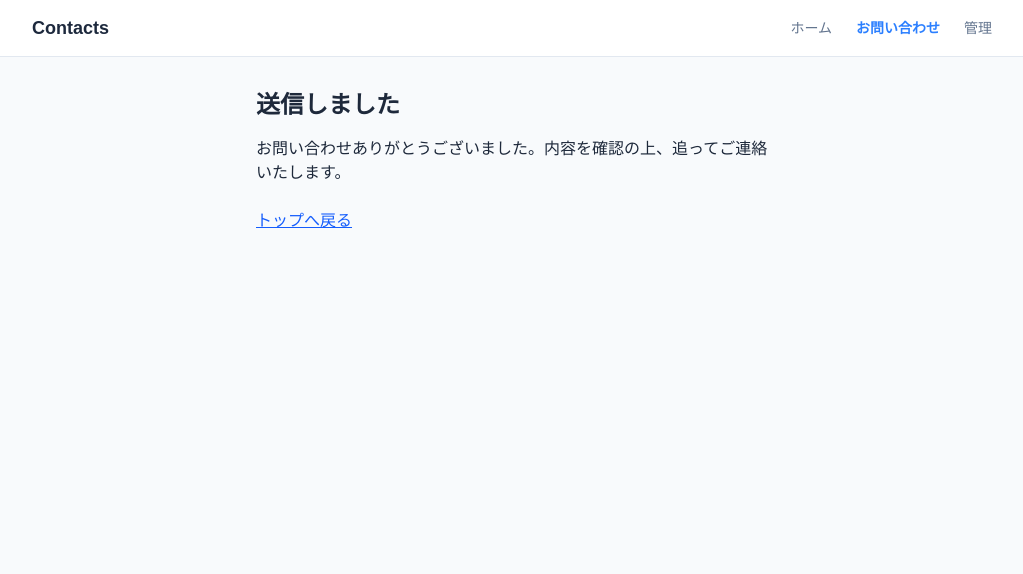
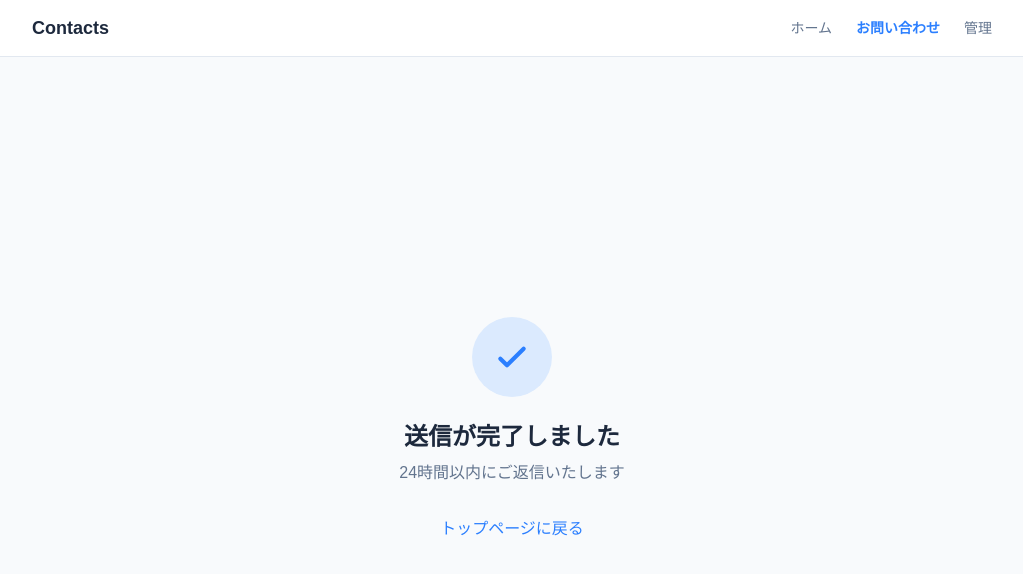
Before and after one commit to naoya0918/supabase-contacts, a Next.js app: page /contact/thanks in a window 1280 px wide. Shown: the top 574 px of the page, without its empty margins (128-1151 px from the left). Built offline with nearby package versions, Linux system fonts and the light colour scheme.

Commit message:
style: 完了ページにチェックマーク付きデザインを適用

```diff
--- a/app/contact/thanks/page.tsx
+++ b/app/contact/thanks/page.tsx
@@ -1,20 +1,48 @@
 // 送信完了ページ
-// ContactForm から router.push("/contact/thanks") でここに遷移してくる。
-// ユーザーが戻るボタンを押して再送しないよう、フォーム領域を含めず完了メッセージのみを表示する。
-// Server Component として静的に返すだけでクライアント JS は不要。
+// フォーム送信成功後に router.push("/contact/thanks") で遷移してくる
+// フォーム領域を含めないことで、戻るボタンでの再送を防ぐ
 import Link from "next/link";
 
 export default function ContactThanksPage() {
   return (
-    <main className="p-8 max-w-xl mx-auto">
-      <h1 className="text-2xl font-bold mb-4">送信しました</h1>
-      <p className="mb-6">
-        お問い合わせありがとうございました。内容を確認の上、追ってご連絡いたします。
-      </p>
-      {/* トップに戻るリンク。Next.js の Link を使うとクライアント側ルーティングで高速 */}
-      <Link href="/" className="text-blue-600 underline">
-        トップへ戻る
-      </Link>
+    <main className="min-h-[calc(100vh-3.5rem)] flex items-center justify-center px-4">
+      <div className="text-center">
+        {/* チェックマークアイコン（CSSで作成、外部ライブラリ不使用） */}
+        {/* w-20 h-20 の円にブルー背景、中央に ✓ を配置 */}
+        <div className="mx-auto mb-6 w-20 h-20 bg-blue-100 rounded-full flex items-center justify-center">
+          <svg
+            className="w-10 h-10 text-blue-500"
+            fill="none"
+            stroke="currentColor"
+            viewBox="0 0 24 24"
+          >
+            <path
+              strokeLinecap="round"
+              strokeLinejoin="round"
+              strokeWidth={2.5}
+              d="M5 13l4 4L19 7"
+            />
+          </svg>
+        </div>
+
+        {/* 完了メッセージ */}
+        <h1 className="text-2xl font-bold text-slate-800 mb-2">
+          送信が完了しました
+        </h1>
+
+        {/* 補足テキスト */}
+        <p className="text-slate-500 mb-8">
+          24時間以内にご返信いたします
+        </p>
+
+        {/* トップへ戻るリンク */}
+        <Link
+          href="/"
+          className="text-blue-500 hover:text-blue-700 font-medium hover:underline"
+        >
+          トップページに戻る
+        </Link>
+      </div>
     </main>
   );
 }
```
